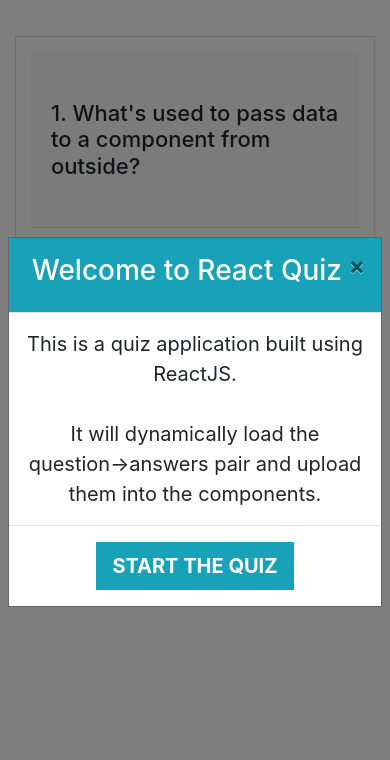
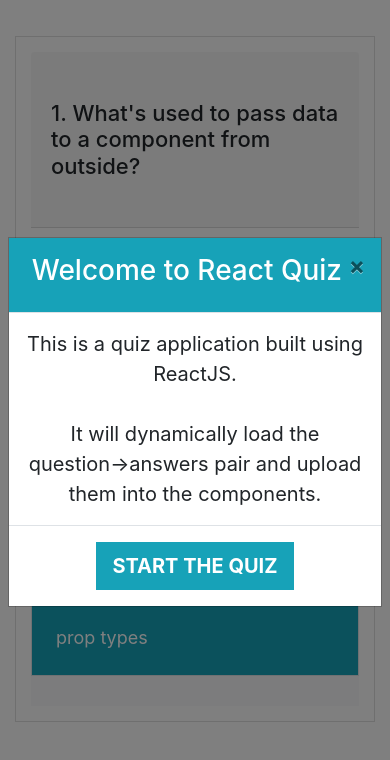
Before and after one commit to Sushmitha-93/React-QuizApp, a React (Create React App) app: page / in a window 390 px wide. Shown: the top 760 px of the page. Built offline with nearby package versions, Linux system fonts and the light colour scheme.

Commit message:
Fixed responsiveness for small screens

```diff
--- a/package.json
+++ b/package.json
@@ -2,8 +2,10 @@
   "name": "react-quiz",
   "version": "0.1.0",
   "private": true,
+  "homepage": "https://Sushmitha-93.github.io/React-QuizApp",
   "dependencies": {
     "bootstrap": "^4.3.1",
+    "gh-pages": "^2.1.1",
     "jquery": "^3.4.1",
     "react": "^16.8.6",
     "react-bootstrap": "^1.0.0-beta.11",
@@ -14,6 +16,8 @@
     "start": "react-scripts start",
     "build": "react-scripts build",
     "test": "react-scripts test",
+    "predeploy": "npm run build",
+    "deploy": "gh-pages -d build",
     "eject": "react-scripts eject"
   },
   "eslintConfig": {
--- a/src/App.css
+++ b/src/App.css
@@ -13,7 +13,7 @@
 .flex-container {
   width: 100%;
   margin-top: 50px;
-  justify-content: space-between; /* Spreads the options to end of the box*/
+  justify-content: space-between; /* Spreads the options to end of the box OR add "justify-content-between" class*/
 }
 .option {
   width: 45%;
@@ -51,3 +51,12 @@
 .startButton {
   border-radius: 0em;
 }
+@media only screen and (max-width: 550px) {
+  .option {
+    width: 100%;
+    margin-bottom: 30px;
+    cursor: pointer;
+    font-size: 18px;
+    transition: 0.3s ease;
+  }
+}
```
Also changed, not shown: 1 other file (tests, documents, lock files or other folders).
